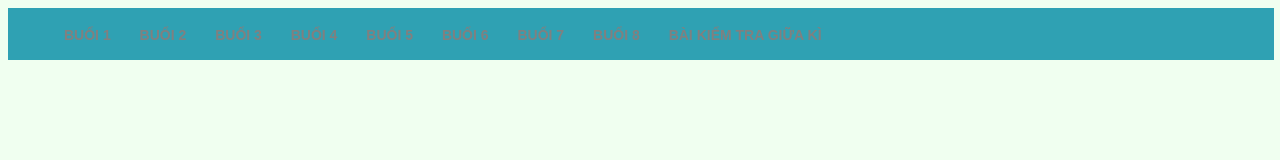
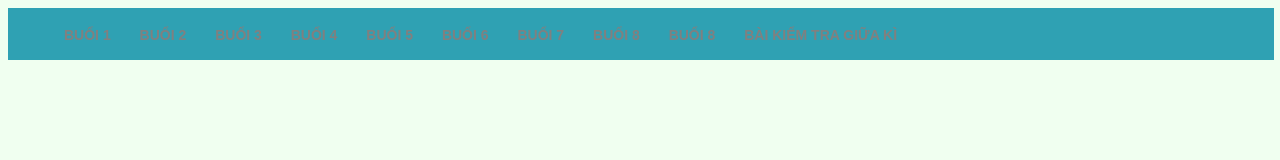
Before and after one commit to ducwuyy/CaNhan, a plain HTML site: page index1.html in a window 1280 px wide. Shown: the top 160 px of the page. Drawn offline with Linux system fonts and the light colour scheme.

Commit message:
Update index1.html

```diff
--- a/index1.html
+++ b/index1.html
@@ -77,6 +77,7 @@ body{background-color:honeydew;}
             <li class="cl"><a href="buoi6/baitapbuoi6.html">buổi 6</a></li>
             <li class="cl"><a href="buoi7/baitapbuoi7.html">buổi 7</a></li>
             <li class="cl"><a href="buoi8/baitapbuoi8.html">buổi 8</a></li>
+            <li class="cl"><a href="traitym/traitym.html">buổi 8</a></li>
             <li class="cl"><a href="kiemtragiuaki/baigiuaki.html">bài kiểm tra giữa kì</a></li>
         </ul>
     </div>
```
